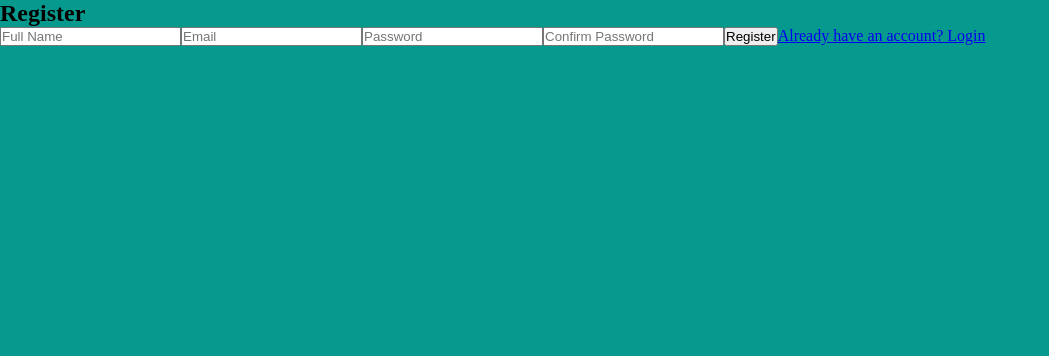
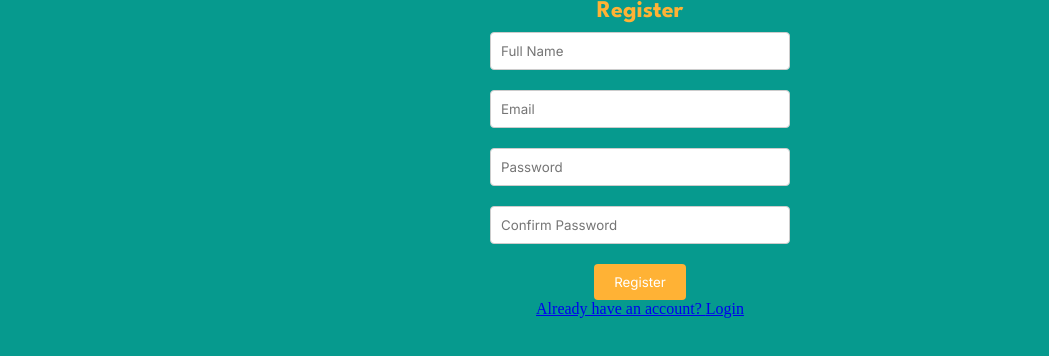
Before and after one commit to project-sheRoams/repository-sheRoams, a Next.js app in the folder projeto/: page /SignUp in a window 1280 px wide. Shown: the top 356 px of the page, without its empty margins (0-1049 px from the left). Built offline with nearby package versions, Linux system fonts and the light colour scheme.

Commit message:
add style signUp

```diff
--- a/projeto/src/components/auth/SignUpComponent.jsx
+++ b/projeto/src/components/auth/SignUpComponent.jsx
@@ -1,43 +1,132 @@
-"use client"
+// "use client"
 
+// import Link from "next/link";
+// import { useState } from "react";
+
+// export default function SignupForm() {
+
+// // const [name, setName] = useState("");
+// // const [email, setEmail] = useState("");
+// // const [password, setPassword] = useState("");
+// // const [confirmPass, setConfirmPass] = useState("");
+// // const [error, setError] = useState("");
+
+// //   const router = useRouter();
+
+// //   const handleSubmit = async (e) => {
+// //     e.preventDefault();
+
+// //     if (!name || !email || !password || confirmPass) {
+// //       setError("All fields are necessary.");
+// //       return;
+// //     }
+
+
+//   return (
+//     <div>
+//       <form>
+//         <h2>Register</h2>
+
+//         <input type="text" placeholder="Full Name" />
+//         <input type="email" placeholder="Email" />
+//         <input type="password" placeholder="Password" />
+//         <input type="password" placeholder="Confirm Password" />
+//         <button className="btn">Register</button>
+
+//         <Link href={"/login"}>
+//           Already have an account? <span
+//           className="underline">Login</span>
+//         </Link>
+//       </form>
+//     </div>
+//   );
+// }
 import Link from "next/link";
 import { useState } from "react";
+import styles from "./signup.module.css";
 
 export default function SignupForm() {
+  const [name, setName] = useState("");
+  const [email, setEmail] = useState("");
+  const [password, setPassword] = useState("");
+  const [confirmPass, setConfirmPass] = useState("");
+  const [error, setError] = useState("");
 
-// const [name, setName] = useState("");
-// const [email, setEmail] = useState("");
-// const [password, setPassword] = useState("");
-// const [confirmPass, setConfirmPass] = useState("");
-// const [error, setError] = useState("");
+  const handleSubmit = async (e) => {
+    e.preventDefault();
 
-//   const router = useRouter();
+    if (!name || !email || !password || !confirmPass) {
+      setError("All fields are necessary.");
+      return;
+    }
 
-//   const handleSubmit = async (e) => {
-//     e.preventDefault();
+    if (password !== confirmPass) {
+      setError("Passwords do not match.");
+      return;
+    }
 
-//     if (!name || !email || !password || confirmPass) {
-//       setError("All fields are necessary.");
-//       return;
-//     }
+    // Send data to backend API
+    try {
+      const response = await fetch("/api/signup", {
+        method: "POST",
+        headers: {
+          "Content-Type": "application/json",
+        },
+        body: JSON.stringify({
+          name,
+          email,
+          password,
+        }),
+      });
 
+      if (!response.ok) {
+        throw new Error("Sign up failed.");
+      }
+
+      // Handle successful sign up, e.g., redirect to login page
+      // router.push("/login");
+    } catch (error) {
+      setError("Sign up failed. Please try again later.");
+    }
+  };
 
   return (
-    <div>
-      <form>
-        <h2>Register</h2>
+    <div className={styles.form}> {/* Aplicando a classe CSS */}
+      <h2 className={styles.h1}>Register</h2>
 
-        <input type="text" placeholder="Full Name" />
-        <input type="email" placeholder="Email" />
-        <input type="password" placeholder="Password" />
-        <input type="password" placeholder="Confirm Password" />
-        <button className="btn">Register</button>
+      <input
+        type="text"
+        placeholder="Full Name"
+        value={name}
+        onChange={(e) => setName(e.target.value)}
+      />
+      <input
+        type="email"
+        placeholder="Email"
+        value={email}
+        onChange={(e) => setEmail(e.target.value)}
+      />
+      <input
+        type="password"
+        placeholder="Password"
+        value={password}
+        onChange={(e) => setPassword(e.target.value)}
+      />
+      <input
+        type="password"
+        placeholder="Confirm Password"
+        value={confirmPass}
+        onChange={(e) => setConfirmPass(e.target.value)}
+      />
+      <button type="submit" className={styles.btn} onClick={handleSubmit}> {/* Aplicando a classe CSS */}
+        Register
+      </button>
 
-        <Link href={"/login"}>
-          Already have an account? <span
-          className="underline">Login</span>
-        </Link>
-      </form>
+      <p style={{ color: "red" }}>{error}</p>
+
+      <Link href="/login">
+        Already have an account? <span className={styles.underline}>Login</span> {/* Aplicando a classe CSS */}
+      </Link>
     </div>
   );
 }
--- /dev/null
+++ b/projeto/src/components/auth/signup.module.css
@@ -0,0 +1,47 @@
+@import url('https://fonts.googleapis.com/css2?family=League+Spartan:wght@400;700&family=Inter:wght@400;700&display=swap');
+
+.img-container {
+  text-align: center;
+  margin-bottom: 20px;
+}
+
+.h1 {
+  color: #FFB235;
+  font-family: 'League Spartan', sans-serif;
+  text-align: center;
+}
+
+.title span {
+  color: inherit;
+}
+
+.form {
+  display: flex;
+  flex-direction: column;
+  align-items: center;
+}
+
+.form input {
+  font-family: 'Inter', sans-serif;
+  padding: 10px;
+  margin: 10px 0;
+  border: 1px solid #ccc;
+  border-radius: 4px;
+  width: 100%;
+  max-width: 300px;
+}
+
+.btn {
+  background-color: #FFB235;
+  color: white;
+  border: none;
+  padding: 10px 20px;
+  margin-top: 10px;
+  border-radius: 4px;
+  cursor: pointer;
+  font-family: 'Inter', sans-serif;
+}
+
+.btn:hover {
+  background-color: #e0a22b;
+}
```
